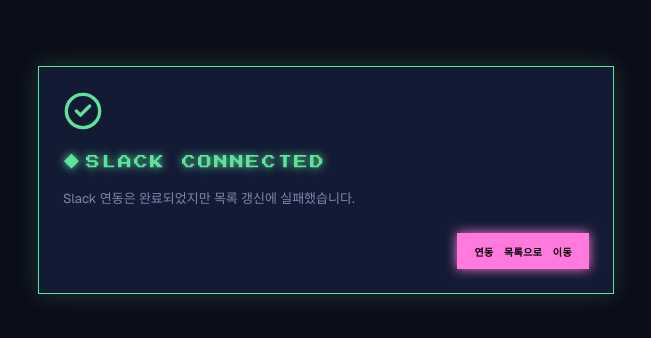
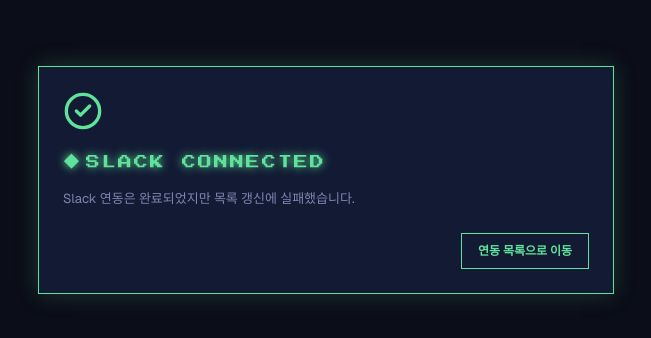
Before and after one commit to Programmers-Intern-Program/INT1-Project-Team01-FE, a Next.js app: page /settings/integrations/success in a window 1280 px wide. Shown: the part 220-558 px from the top of the page, without its empty margins (314-965 px from the left). Built offline with nearby package versions, Linux system fonts and the light colour scheme; no server answers.

Commit message:
[FEAT/IT-176] 슬랙 연동 성공/실패 버튼 정리

```diff
--- a/app/settings/integrations/fail/page.tsx
+++ b/app/settings/integrations/fail/page.tsx
@@ -49,7 +49,21 @@
           Slack 연동을 완료하지 못했습니다. 워크스페이스 연동 화면으로 돌아가 다시 시도하세요.
         </p>
         <div className="mt-6 flex justify-end">
-          <Button type="button" onClick={retry}>
+          <Button
+            type="button"
+            variant="secondary"
+            onClick={retry}
+            style={{
+              fontFamily: "var(--font-mixed-ko)",
+              textTransform: "none",
+              letterSpacing: "normal",
+              fontSize: 12,
+              fontWeight: 600,
+              borderColor: t4.hp,
+              color: t4.hp,
+              boxShadow: "none",
+            }}
+          >
             재시도
           </Button>
         </div>
--- a/app/settings/integrations/success/page.tsx
+++ b/app/settings/integrations/success/page.tsx
@@ -88,7 +88,21 @@
         </h1>
         <p className="mt-4 text-body text-text-muted">{message}</p>
         <div className="mt-6 flex justify-end">
-          <Button type="button" onClick={() => router.push(returnTo)}>
+          <Button
+            type="button"
+            variant="secondary"
+            onClick={() => router.push(returnTo)}
+            style={{
+              fontFamily: "var(--font-mixed-ko)",
+              textTransform: "none",
+              letterSpacing: "normal",
+              fontSize: 12,
+              fontWeight: 600,
+              borderColor: t4.ok,
+              color: t4.ok,
+              boxShadow: "none",
+            }}
+          >
             연동 목록으로 이동
           </Button>
         </div>
```
